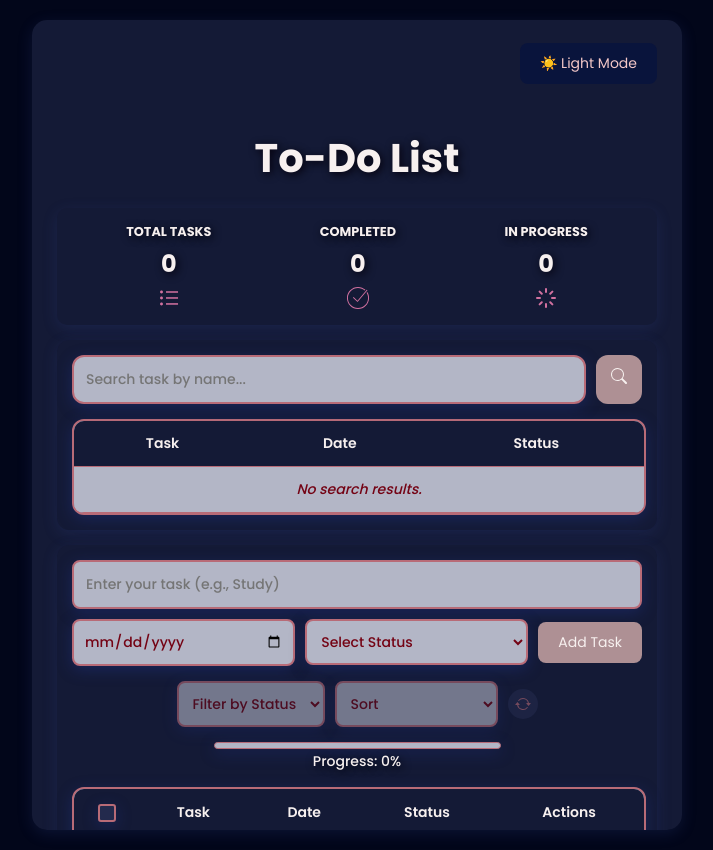
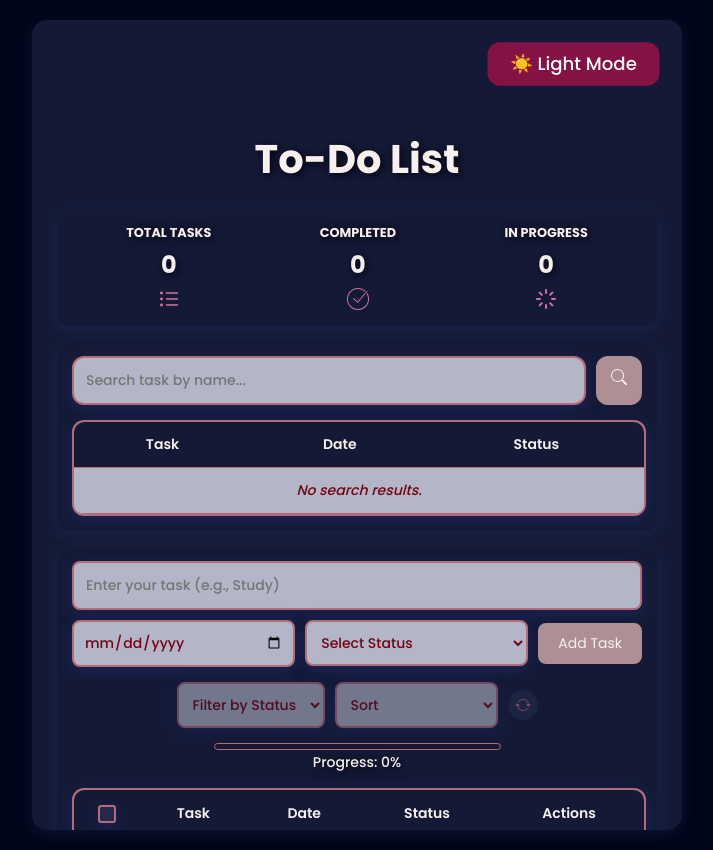
Before and after one commit to Revou-Coding-Camp/codingcamp-21-jul-25-CCoupse, a plain HTML site: page index.html in a window 1280 px wide. Both pictures are taken after a click on the button "Dark Mode". Shown: the whole page, without its empty margins (283-996 px from the left). Drawn offline with Linux system fonts and the light colour scheme.

Commit message:
Update style.css
Changing color consistency and integration

```diff
--- a/CSS/style.css
+++ b/CSS/style.css
@@ -76,8 +76,7 @@ body.dark-mode #todo-input,
 body.dark-mode input[type="date"],
 body.dark-mode #status-select,
 body.dark-mode #filter-status-select,
-body.dark-mode #sort-select,
-body.dark-mode .progress-container{
+body.dark-mode #sort-select {
     background: hsl(231, 14%, 74%) !important;
     color: #740314 !important;
     border-color: #B86B77 !important;
@@ -85,9 +84,13 @@ body.dark-mode .progress-container{
     box-shadow: 0 4px 15px rgba(34, 53, 137, 0.416);
 }
 
+body.dark-mode .progress-container {
+    background: transparent !important;
+    border: 1.5px solid #B86B77 !important;
+}
+
 body.dark-mode th{
-    background: #141a36
-    !important;
+    background: #141a36 !important;
     color: #F7F0EF !important;
     border-color: #B86B77 !important;
 }
@@ -95,22 +98,24 @@ body.dark-mode th{
 body.dark-mode h1,
 body.dark-mode .dashboard-label,
 body.dark-mode .dashboard-value,
-body.dark-mode .progress-bar{
+body.dark-mode .progress-bar {
     color: #F7F0EF !important;
     text-shadow: 2px 2px 8px #05000C;
 }
 
-body.dark-mode button,
+body.dark-mode button:not(#dark-mode-toggle),
+body.dark-mode button:not(#dark-mode-toggle):hover,
+body.dark-mode button:not(#dark-mode-toggle):focus,
 body.dark-mode .delete-all-button,
 body.dark-mode #search-button,
 body.dark-mode #reset-filter-sort {
-    background: #ae9094 !important;
-    color: #F7F0EF !important;
+    background: #ae9094;
+    color: #F7F0EF;
     border: none;
 }
 
-body.dark-mode button:hover,
-body.dark-mode button:focus,
+body.dark-mode button:not(#dark-mode-toggle):hover,
+body.dark-mode button:not(#dark-mode-toggle):focus,
 body.dark-mode .delete-all-button:hover,
 body.dark-mode .delete-all-button:focus,
 body.dark-mode #search-button:hover,
@@ -122,12 +127,47 @@ body.dark-mode #reset-filter-sort:focus {
     transform: translateY(-2px);
 }
 
+#dark-mode-toggle {
+    background: #5666ab;
+    color: #fff;
+    border: none;
+    border-radius: 12px;
+    padding: 8px 22px;
+    font-size: 1.1rem;
+    font-family: 'Poppins', sans-serif;
+    font-weight: 500;
+    cursor: pointer;
+    display: flex;
+    align-items: center;
+    gap: 8px;
+    box-shadow: 0 2px 8px rgba(11,25,87,0.08);
+    transition: background 0.3s, color 0.3s, transform 0.2s;
+}
+
+#dark-mode-toggle:hover, #dark-mode-toggle:focus {
+    background: #0B1957;
+    color: #fff;
+    transform: translateY(-2px) scale(1.03);
+    outline: none;
+}
+
 body.dark-mode #dark-mode-toggle {
-    background: #09143C !important;
-    color: #F4C8C8 !important;
+    background: rgb(255, 255, 255) !important;
+    color: #851244 !important;
 }
-body.dark-mode #dark-mode-icon {
-    color: #F4C8C8 !important;
+
+body.dark-mode #dark-mode-toggle:hover,
+body.dark-mode #dark-mode-toggle:focus {
+    background: #851244 !important;
+    color: #fff !important;
+    transform: translateY(-2px) scale(1.03);
+    outline: none;
+}
+
+#dark-mode-icon {
+    font-size: 1.2em;
+    display: flex;
+    align-items: center;
 }
 
 body.dark-mode #reset-filter-sort:disabled,
@@ -147,6 +187,11 @@ body.dark-mode .delete-all-button:disabled:focus {
     opacity: 0.6;
     cursor: not-allowed;
     transform: none;
+}
+
+body.dark-mode.progress-container {
+    background: transparent !important;
+    border: 1.5px solid #B86B77 !important;
 }
 
 body.dark-mode #progress {
@@ -182,6 +227,7 @@ body, .container, .dashboard, .search-section, .new-task-section,
 input, select, button, table, th, td {
     transition: background 0.3s, color 0.3s, border-color 0.3s;
 }
+
 h1 {
     text-align: center;
     color: #0B1957;
```
